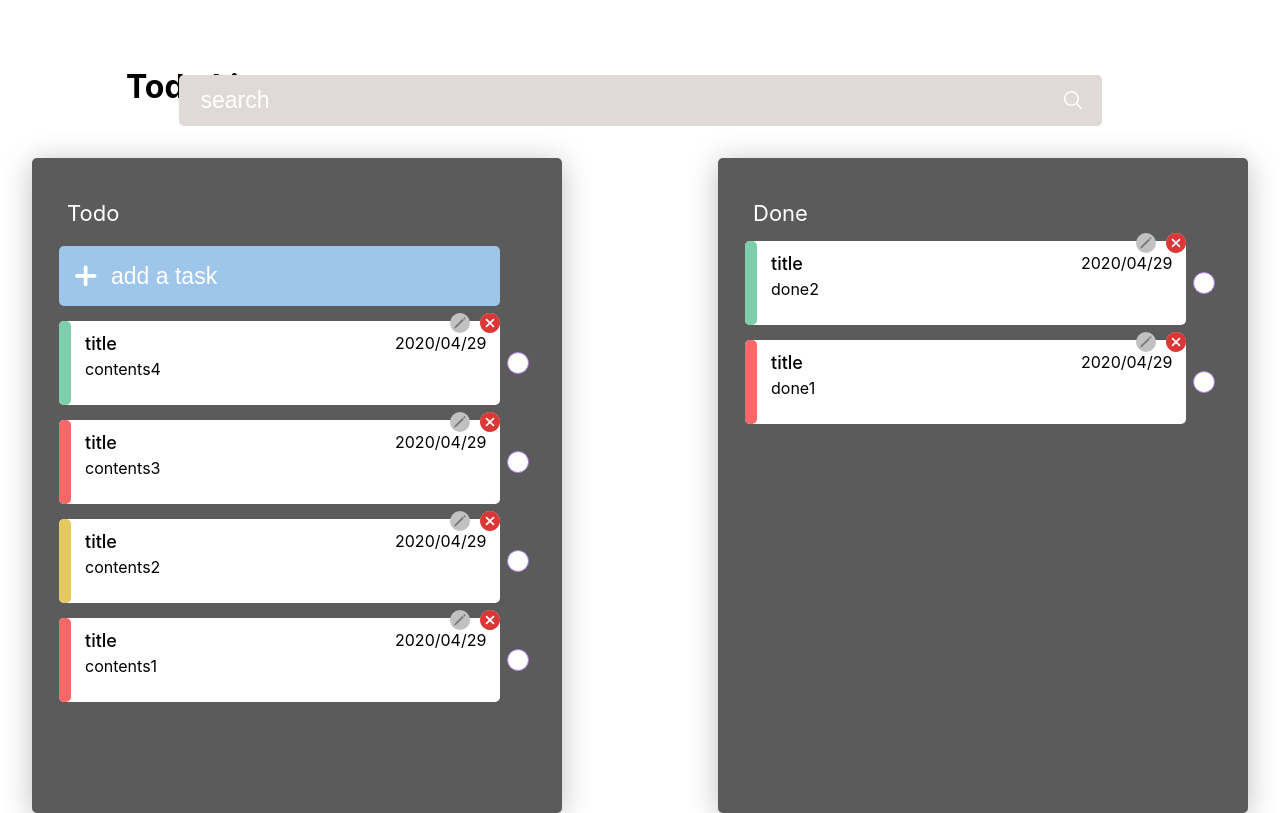
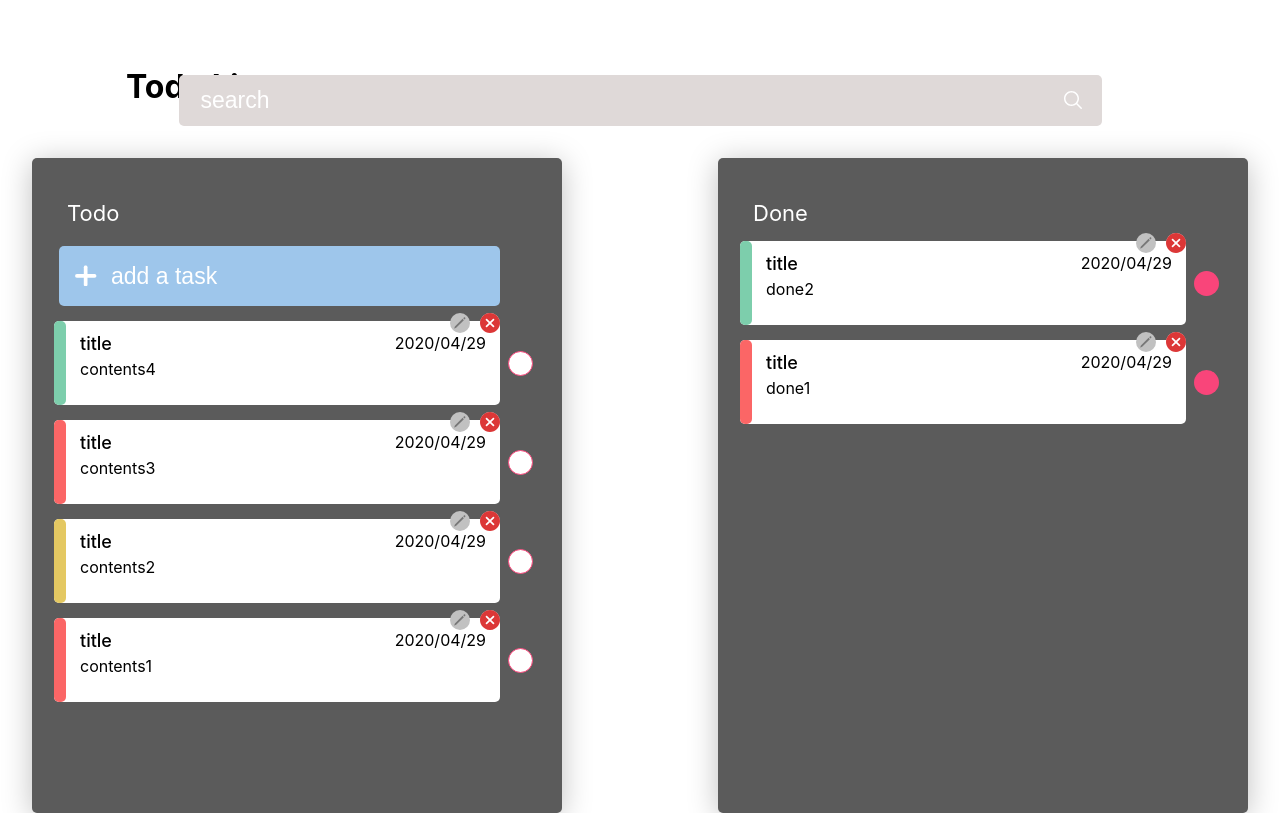
Before and after one commit to qqdtf98/todo-list, a React (Create React App) app: page / in a window 1280 px wide. Built offline with nearby package versions, Linux system fonts and the light colour scheme.

Commit message:
feat: set initial done state and change done state

```diff
--- a/src/componets/CompoList/index.js
+++ b/src/componets/CompoList/index.js
@@ -23,13 +23,10 @@ function WorkElem(props) {
     const newContext = [...props.context]
     if (newContext[props.index].importance === 'red') {
       newContext[props.index].importance = 'green'
-      e.target.style.backgroundColor = '#E4C862'
     } else if (newContext[props.index].importance === 'green') {
       newContext[props.index].importance = 'yellow'
-      e.target.style.backgroundColor = '#7DCEAC'
     } else if (newContext[props.index].importance === 'yellow') {
       newContext[props.index].importance = 'red'
-      e.target.style.backgroundColor = '#FB6666'
     }
     props.update(newContext)
   }
@@ -55,6 +52,46 @@ function WorkElem(props) {
 
     return style
   }
+
+  const setDoneColor = () => {
+    let style
+    if (props.list.state) {
+      style = {
+        backgroundColor: '#f9457a',
+        border: 'none',
+      }
+    } else {
+      style = {
+        backgroundColor: '#fff',
+        border: '1.2px solid #f9457a',
+      }
+    }
+
+    return style
+  }
+
+  const todoContext = useContext(TodoContext)
+  const doneContext = useContext(DoneContext)
+
+  const changeDoneState = () => {
+    const newTodo = [...todoContext.state]
+    const newDone = [...doneContext.state]
+    if (props.data === 'done') {
+      const moveElem = newDone.splice(props.index, 1)
+      console.log(moveElem)
+      moveElem.state = false
+      newTodo.push(moveElem)
+    } else if (props.data === 'todo') {
+      const moveElem = newTodo.splice(props.index, 1)
+      console.log(moveElem)
+      moveElem.state = true
+      newDone.push(moveElem)
+    }
+    // TODO push 할 때 내용은 왜 안들어가는지?
+    todoContext.update(newTodo)
+    doneContext.update(newDone)
+  }
+
   return (
     <div id="work-box">
       <div className="work-elem">
@@ -79,7 +116,11 @@ function WorkElem(props) {
         />
       </div>
       <div className="work-check">
-        <button className="work-check-btn"></button>
+        <button
+          onClick={changeDoneState}
+          style={setDoneColor()}
+          className="work-check-btn"
+        ></button>
       </div>
     </div>
   )
@@ -100,11 +141,11 @@ export function Todo(props) {
         list={todo[i]}
         context={todo}
         update={update}
+        data="todo"
       />
     )
   }
 
-  // TODO 컴포넌트 마운트 될 때 focus
   let textInput = null
   useEffect(() => {
     textInput.focus()
@@ -148,7 +189,7 @@ export function Todo(props) {
           />
         </button>
       </div>
-      <Scrollbars style={{ width: 476, height: 450 }}>{todoItems}</Scrollbars>
+      <Scrollbars style={{ width: 486, height: 450 }}>{todoItems}</Scrollbars>
     </div>
   )
 }
@@ -169,6 +210,7 @@ export function Done() {
         list={done[i]}
         context={done}
         update={update}
+        data="done"
       />
     )
   }
@@ -176,7 +218,7 @@ export function Done() {
   return (
     <div id="list" className="done">
       <div className="list-text">Done</div>
-      <Scrollbars style={{ width: 476, height: 530 }}>{doneItems}</Scrollbars>
+      <Scrollbars style={{ width: 486, height: 530 }}>{doneItems}</Scrollbars>
     </div>
   )
 }
--- a/src/componets/CompoList/index.scss
+++ b/src/componets/CompoList/index.scss
@@ -125,7 +125,7 @@
   }
 
   .work-check {
-    width: 35px;
+    width: 40px;
     height: 100%;
     display: flex;
     justify-content: center;
@@ -134,10 +134,12 @@
     .work-check-btn {
       background-color: #fff;
       border: none;
-      border: 1.2px solid #ac7de8;
-      width: 22px;
-      height: 22px;
+      border: 1.2px solid #f9457a;
+      width: 25px;
+      height: 25px;
       border-radius: 50%;
+      cursor: pointer;
+      user-select: none;
     }
   }
 }
```
